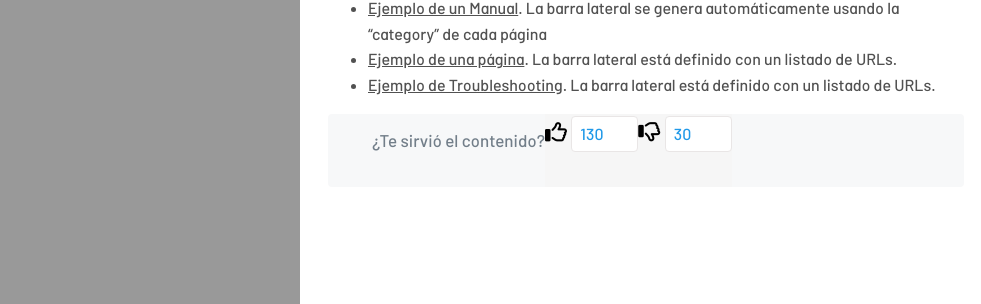
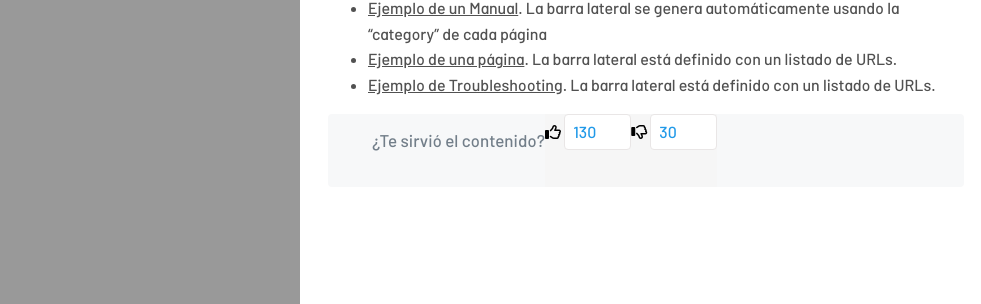
Before and after one commit to Nats85/Manuales-Aranda-Apis, a Jekyll site: the page built from index.md, in a window 1280 px wide. Shown: the part 328-632 px from the top of the page, without its empty margins (0-981 px from the left). Built offline with Jekyll 4.4.1, drawn with Linux system fonts in a browser that asks for light colours; nearby versions of some CDN libraries.

Commit message:
Update _vote-count.scss

```diff
--- a/_sass/base/_vote-count.scss
+++ b/_sass/base/_vote-count.scss
@@ -22,14 +22,17 @@
 
         color: #000;
         cursor: pointer;
-        background: #f6f6f6
+        background: #f6f6f6;
+        font-size: 16px;
+
     }
 
     .dislike {
 
         color: #000;
         cursor: pointer;
-        background: #f6f6f6
+        background: #f6f6f6;
+        font-size: 16px;
 
     }
 
```
